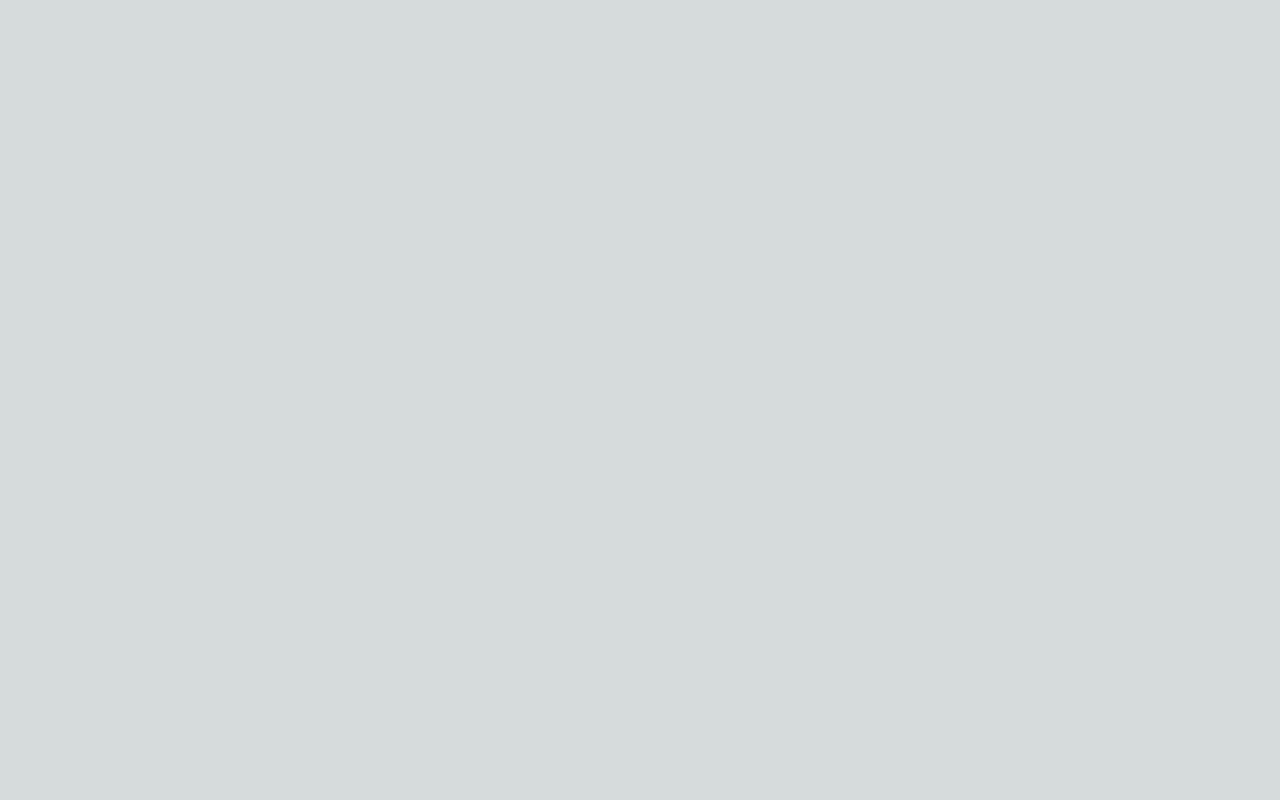
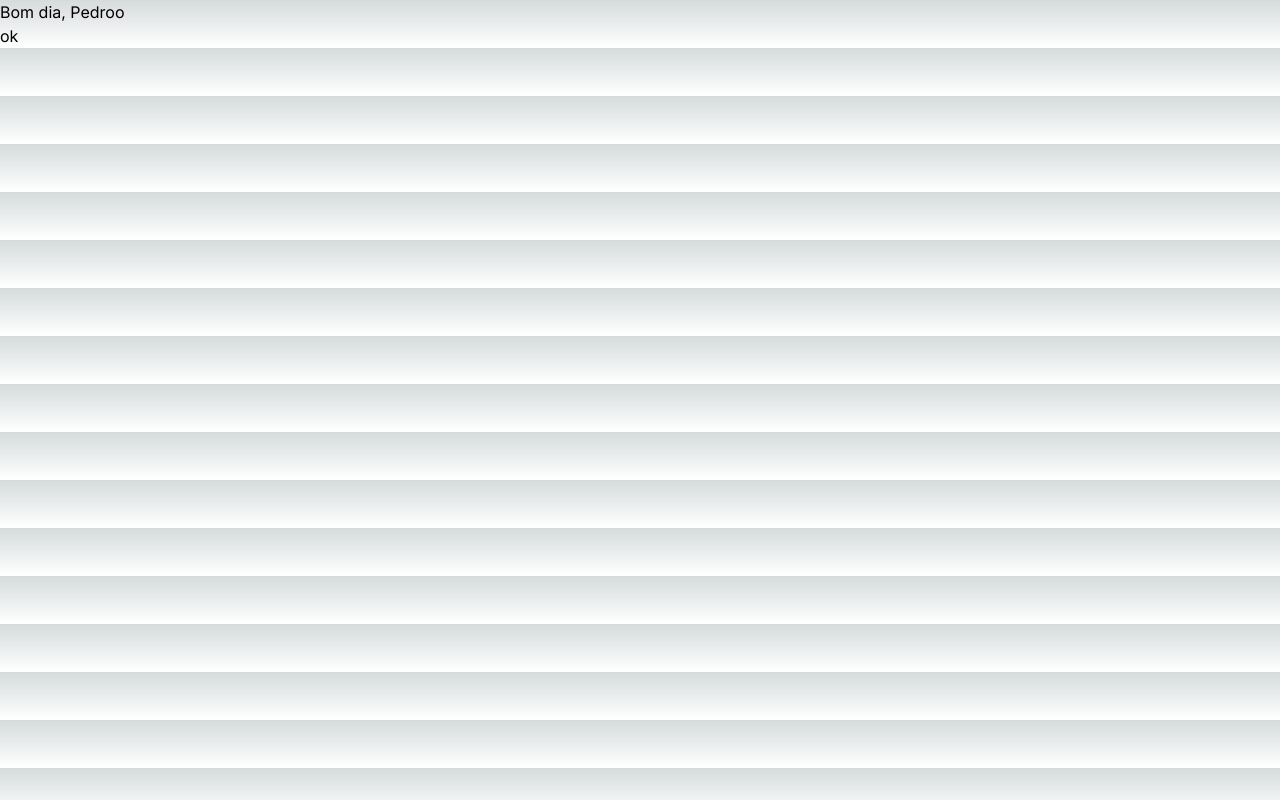
Before and after one commit to PedroCSanches/Componentizando, a Next.js app: page / in a window 1280 px wide. Built offline with nearby package versions, Linux system fonts and the light colour scheme.

Commit message:
first class

```diff
--- a/src/app/page.tsx
+++ b/src/app/page.tsx
@@ -1,9 +1,15 @@
+"use client"
+import Profile from "../components/profile";
 
 
 export default function Home() {
+
+  function aviso() {
+    alert(1)
+  }
   return (
     <main >
-
+      <Profile name="Pedroo" />
     </main>
   )
 }
--- /dev/null
+++ b/src/components/profile.tsx
@@ -0,0 +1,23 @@
+"use client"
+import * as React from 'react';
+
+type ProfileProps = {
+    name:string
+    onChangeName?:() => void
+}
+
+const Profile = ({name,onChangeName}:ProfileProps) => {
+function click() {
+    if(onChangeName)onChangeName()
+}
+
+  return (
+    <p>
+        Bom dia, {name}
+        <br />
+        <button onClick={click}>ok</button>
+    </p>
+  )
+};
+
+export default Profile;
```
